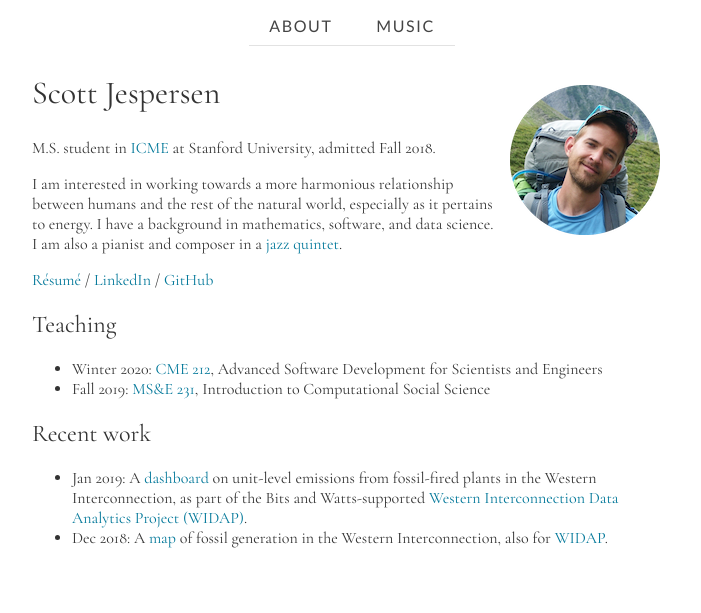
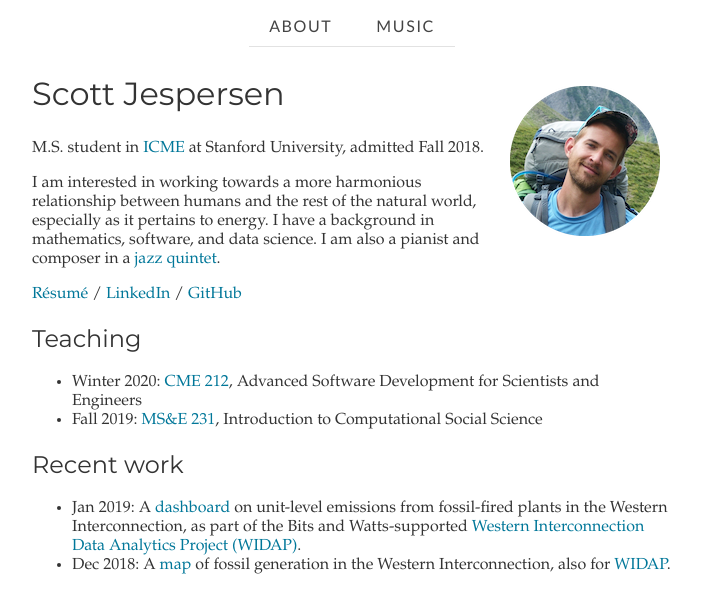
Before and after one commit to sdjespersen/sdjespersen.github.io, a Jekyll site: the page built from index.md, in a window 1280 px wide. Shown: the top 613 px of the page, without its empty margins (288-989 px from the left). Built offline with Jekyll 4.4.1, drawn with Linux system fonts in a browser that asks for light colours; some web fonts are replaced.

Commit message:
try out cardo/montserrat pairing

```diff
--- a/css/main.css
+++ b/css/main.css
@@ -3,37 +3,38 @@
   font-family: 'Lato';
   font-style: normal;
   font-weight: 400;
-  font-display: fallback;
+  font-display: swap;
   src: local('Lato Regular'), local('Lato-Regular'), url('../assets/fonts/lato.woff2') format('woff2');
   unicode-range: U+0000-00FF, U+0131, U+0152-0153, U+02BB-02BC, U+02C6, U+02DA, U+02DC, U+2000-206F, U+2074, U+20AC, U+2122, U+2191, U+2193, U+2212, U+2215, U+FEFF, U+FFFD;
 }
 @font-face {
-  font-family: 'Proxima Nova';
+  font-family: 'Cardo';
   font-style: normal;
   font-weight: 400;
-  font-display: fallback;
-  src: local('Proxima Nova Regular'), local('ProximaNova-Regular'), url('../assets/fonts/proximanova.woff2') format('woff2');
+  font-display: swap;
+  src: local('Cardo'), local('Cardo-Regular'), url('../assets/fonts/cardo.woff2') format('woff2');
   unicode-range: U+0000-00FF, U+0131, U+0152-0153, U+02BB-02BC, U+02C6, U+02DA, U+02DC, U+2000-206F, U+2074, U+20AC, U+2122, U+2191, U+2193, U+2212, U+2215, U+FEFF, U+FFFD;
 }
 @font-face {
-  font-family: 'Cormorant Garamond';
+  font-family: 'Montserrat';
   font-style: normal;
   font-weight: 400;
-  font-display: fallback;
-  src: local('Cormorant Garamond Regular'), local('CormorantGaramond-Regular'), url('../assets/fonts/cormorantgaramond.woff2') format('woff2');
+  font-display: swap;
+  src: local('Montserrat Regular'), local('Montserrat-Regular'), url('../assets/fonts/montserrat.woff2') format('woff2');
   unicode-range: U+0000-00FF, U+0131, U+0152-0153, U+02BB-02BC, U+02C6, U+02DA, U+02DC, U+2000-206F, U+2074, U+20AC, U+2122, U+2191, U+2193, U+2212, U+2215, U+FEFF, U+FFFD;
 }
 /* Regular CSS */
 body {
   padding: 0;
   margin: 0;
-  font-family: "Cormorant Garamond", "Palatino", serif;
+  font-family: "Cardo", "Palatino", serif;
   color: #333;
 }
 h1 {
   font-size: 2rem;
 }
 h1, h2, h3, h4, h5, h6 {
+  font-family: "Montserrat", sans-serif;
   font-weight: 400;
 }
 a, a:visited {
```
